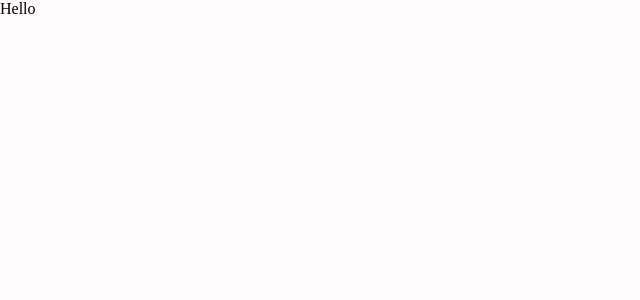
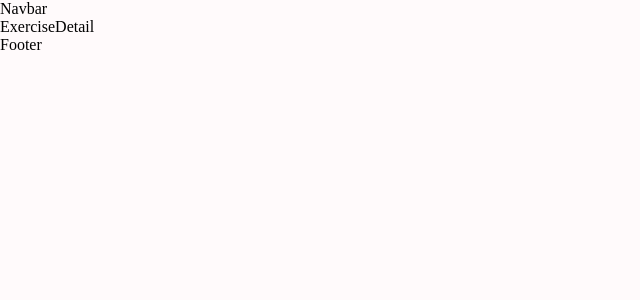
Before and after one commit to kalaishiva/react-gym, a React (Create React App) app: page /exercise/1 in a window 1280 px wide. Shown: the top 300 px of the page, without its empty margins (0-640 px from the left). Built offline with nearby package versions, Linux system fonts and the light colour scheme.

Commit message:
Files and Folder structure created

```diff
--- a/src/App.js
+++ b/src/App.js
@@ -1,10 +1,24 @@
 import React from 'react'
+import { Route, Routes } from 'react-router-dom'
+import {Box} from "@mui/material"
 import "./App.css"
+import Navbar from './components/Navbar'
+import Home from './pages/Home'
+import ExerciseDetail from './pages/ExerciseDetail'
+import Footer from './components/Footer'
 
 
 const App = () => {
   return (
-    <div>Hello</div>
+    <Box width="400px" sx={{width: {xl: '1488px'}}}>
+      <Navbar/>
+      <Routes>
+        <Route path="/" element={<Home />}/>
+        <Route path="/exercise/:id" element={<ExerciseDetail />}/>
+      </Routes>
+      <Footer />
+
+    </Box>
   )
 }
 
--- /dev/null
+++ b/src/components/Footer.js
@@ -0,0 +1,9 @@
+import React from 'react'
+
+const Footer = () => {
+  return (
+    <div>Footer</div>
+  )
+}
+
+export default Footer
--- /dev/null
+++ b/src/components/Navbar.js
@@ -0,0 +1,9 @@
+import React from 'react'
+
+const Navbar = () => {
+  return (
+    <div>Navbar</div>
+  )
+}
+
+export default Navbar
--- a/src/index.js
+++ b/src/index.js
@@ -1,7 +1,12 @@
 import React from "react";
 import ReactDOM from "react-dom";
+import { BrowserRouter } from "react-router-dom";
 import App from "./App";
 
 const root = ReactDOM.createRoot(document.getElementById('root'));
 
-root.render(<App/>)
+root.render(
+<BrowserRouter>
+<App/>
+</BrowserRouter>
+)
--- /dev/null
+++ b/src/pages/ExerciseDetail.js
@@ -0,0 +1,9 @@
+import React from 'react'
+
+const ExerciseDetail = () => {
+  return (
+    <div>ExerciseDetail</div>
+  )
+}
+
+export default ExerciseDetail
--- /dev/null
+++ b/src/pages/Home.js
@@ -0,0 +1,9 @@
+import React from 'react'
+
+const Home = () => {
+  return (
+    <div>Home</div>
+  )
+}
+
+export default Home
```
Also changed, not shown: 1 other file (tests, documents, lock files or other folders).
